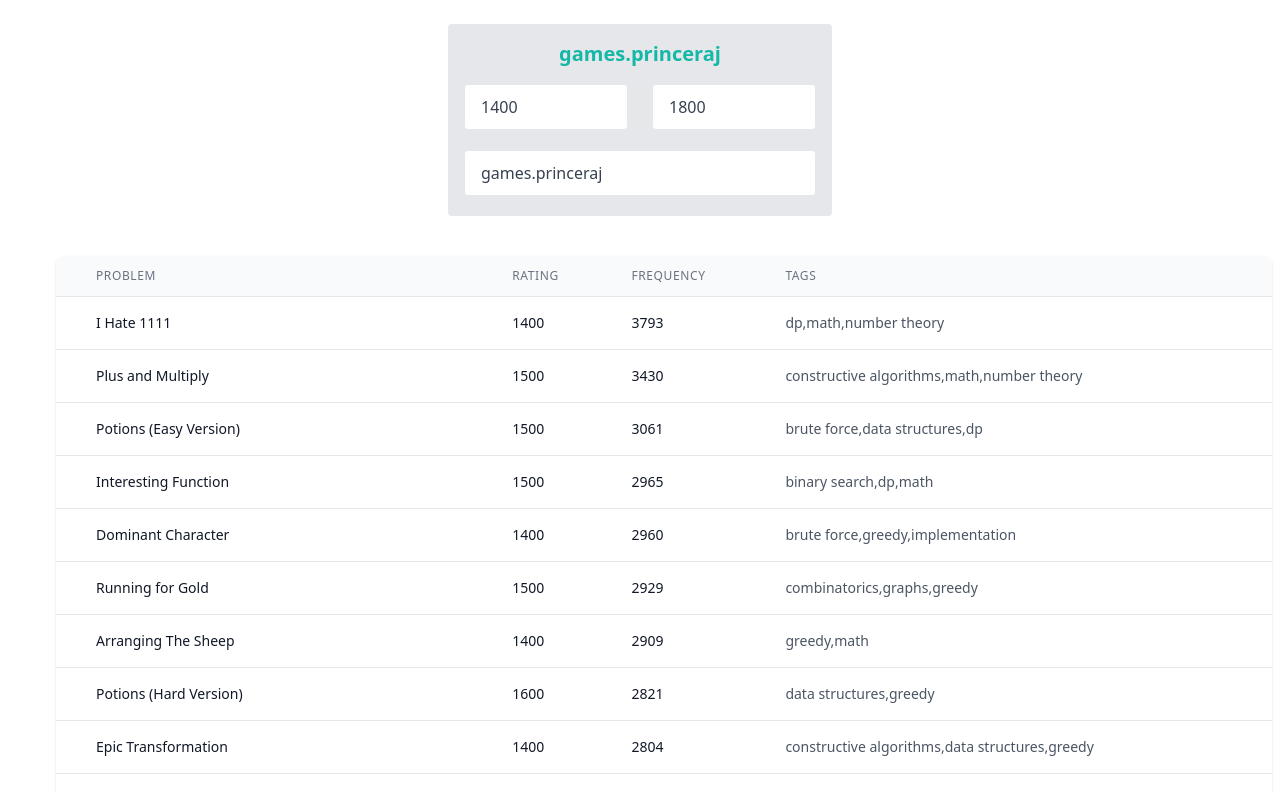
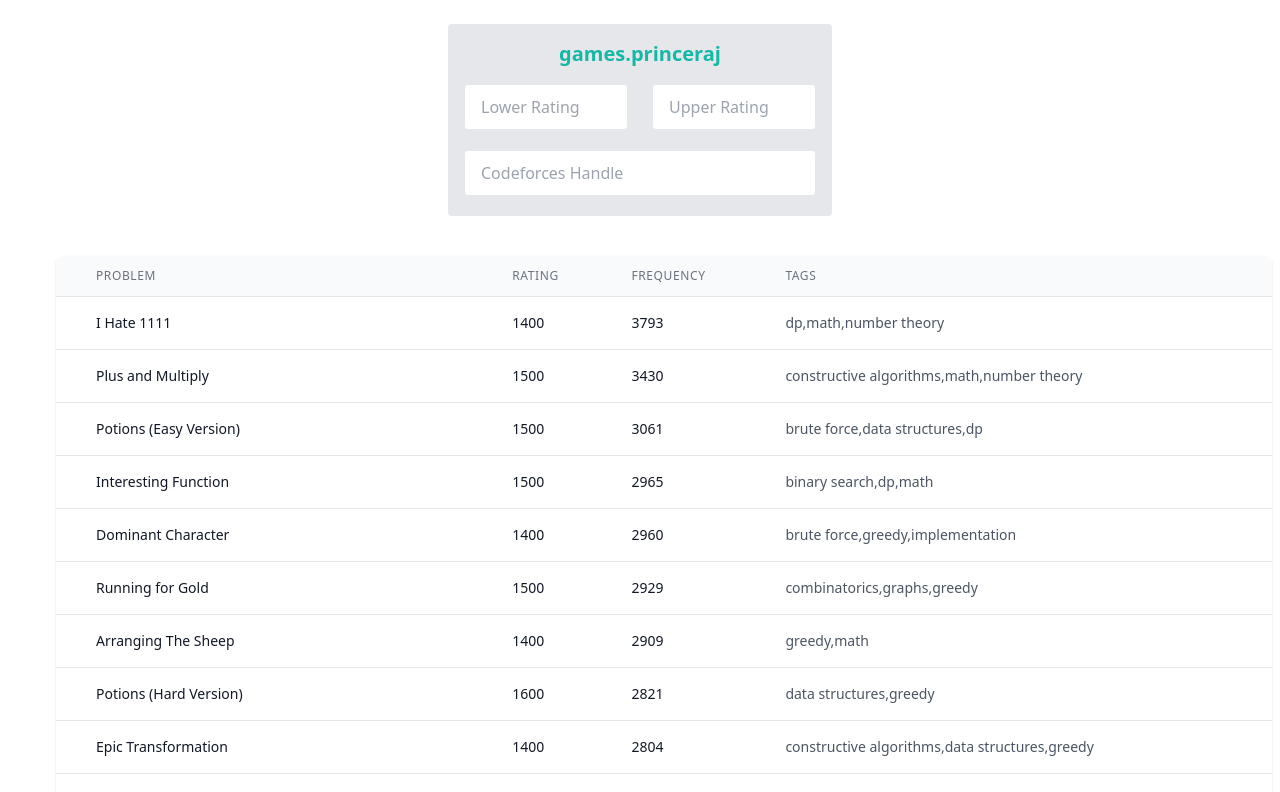
Before and after one commit to StarkPrince/pr-ladders, a Next.js app: page / in a window 1280 px wide. Shown: the top 792 px of the page. Built offline with nearby package versions, Linux system fonts and the light colour scheme; no server answers.

Commit message:
debouncing effect added

```diff
--- a/pages/index.js
+++ b/pages/index.js
@@ -1,16 +1,38 @@
 import Head from 'next/head'
-import { useState, useEffect } from 'react';
+import { useState, useEffect, useCallback } from 'react';
+import customData from './data/index.js';
 import axios from 'axios';
-import customData from './data/index.js';
-
-
+import { debounce } from "lodash";
+import { toast } from 'react-toastify';
 
 export default function Home()
 {
+  const request = debounce((func, val) =>
+  {
+    func(val);
+  }, 1000);
+
   const [lowRating, setLowRating] = useState(1400);
   const [highRating, setHighRating] = useState(1800);
   const [user, setUser] = useState('games.princeraj');
   const [data, setData] = useState([]);
+
+  const debouceRequest = useCallback((func, val) => request(func, val), []);
+
+  const onLowRatingChange = e =>
+  {
+    debouceRequest(setLowRating, parseInt(e.target.value));
+  };
+
+  const onHighRatingChange = e =>
+  {
+    debouceRequest(setHighRating, parseInt(e.target.value)); // Remove this line will lead to normal denounce
+  };
+
+  const onUserChange = e =>
+  {
+    debouceRequest(setUser, e.target.value); // Remove this line will lead to normal denounce
+  };
 
   useEffect(() =>
   {
@@ -18,16 +40,11 @@
     var res;
     const fetchData = async () =>
     {
-      try {
-        res = await axios.get(`https://codeforces.com/api/user.status?handle=${user}`)
-        for (let i = 0; i < res?.data.result.length; i++) {
-          if (res.data.result[i].verdict === 'OK') {
-            solved.add(res.data.result[i].problem.contestId + '_' + res.data.result[i].problem.index)
-          }
+      res = await axios.get(`https://codeforces.com/api/user.status?handle=${user}`)
+      for (let i = 0; i < res?.data.result.length; i++) {
+        if (res.data.result[i].verdict === 'OK') {
+          solved.add(res.data.result[i].problem.contestId + '_' + res.data.result[i].problem.index)
         }
-      }
-      catch (e) {
-        console.log(e)
       }
     }
     fetchData();
@@ -57,15 +74,15 @@
           </h2>
           <div className="flex flex-wrap -mx-3 mb-2">
             <div className="w-full md:w-1/2 px-3">
-              <input type="number" placeholder='Lower Rating' value={lowRating} onChange={(e) => setLowRating(parseInt(e.target.value))} name='lower' className='appearance-none block w-full text-gray-700 border border-gray-200 rounded py-3 px-4 mb-3 leading-tight focus:outline-none focus:bg-white focus:border-gray-500' />
+              <input type="number" placeholder='Lower Rating' onChange={(e) => onLowRatingChange(e)} name='lower' className='appearance-none block w-full text-gray-700 border border-gray-200 rounded py-3 px-4 mb-3 leading-tight focus:outline-none focus:bg-white focus:border-gray-500' />
             </div>
             <div className="w-full md:w-1/2 px-3 mb-2 md:mb-0">
-              <input type="number" placeholder='Upper Rating' value={highRating}
-                onChange={(e) => setHighRating(parseInt(e.target.value))} name='upper' className="appearance-none block w-full text-gray-700 border border-gray-200 rounded py-3 px-4 mb-3 leading-tight focus:outline-none focus:bg-white focus:border-gray-500" />
+              <input type="number" placeholder='Upper Rating'
+                onChange={(e) => onHighRatingChange(e)} name='upper' className="appearance-none block w-full text-gray-700 border border-gray-200 rounded py-3 px-4 mb-3 leading-tight focus:outline-none focus:bg-white focus:border-gray-500" />
             </div>
           </div>
           <div>
-            <input type="text" onChange={(e) => setUser(e.target.value)} value={user}
+            <input type="text" onChange={e => onUserChange(e)}
               placeholder="Codeforces Handle" name='handle' className="appearance-none block w-full  text-gray-700 border border-gray-200 rounded py-3 px-4 mb-1 leading-tight focus:outline-none focus:bg-white focus:border-gray-500" />
             {!user && <p className="text-red-500 text-xs px-4 italic">Please enter a username</p>}
           </div>
```
Also changed, not shown: package.json (+5 -2 lines), 2 other files (tests, documents, lock files or other folders).
